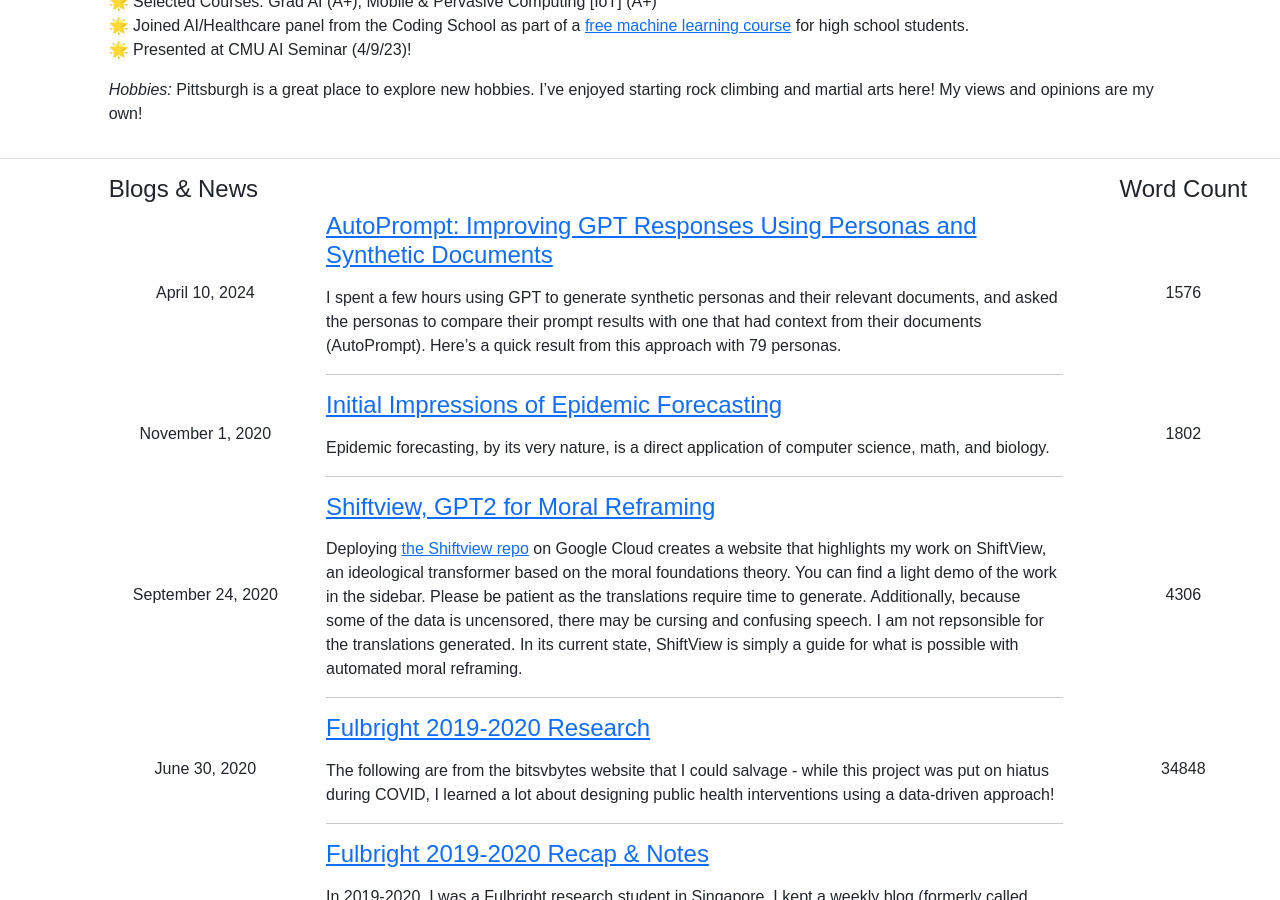
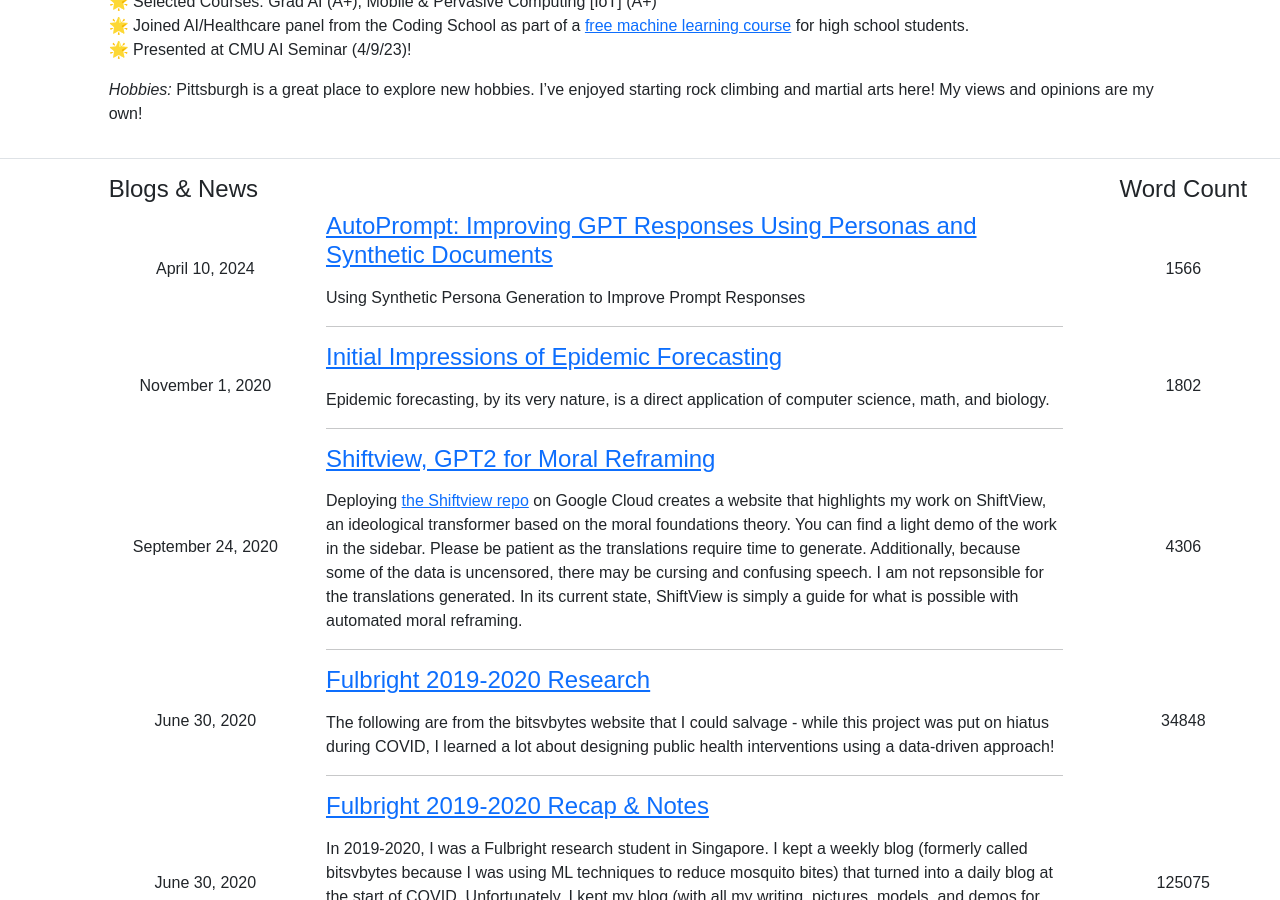
Before and after one commit to Ananya-Joshi/ananya-joshi.github.io, a Jekyll site: the page built from index.md, in a window 1280 px wide and 900 px high, scrolled down 3671 px. Built offline with Jekyll 4.4.1, drawn with Linux system fonts in a browser that asks for light colours.

Commit message:
add AutoPrompt Changes

```diff
--- a/_posts/2024-04-10-Prompt-Engineering-and-Bias.md
+++ b/_posts/2024-04-10-Prompt-Engineering-and-Bias.md
@@ -5,13 +5,16 @@
 categories: Generative_AI
 ---
 
-I spent a few hours using GPT to generate synthetic personas and their relevant documents, and asked the personas to compare their prompt results with one that had context from their documents (AutoPrompt). Here's a quick result from this approach with 79 personas.
+Using Synthetic Persona Generation to Improve Prompt Responses
 
-![Results from Experiment 1](assets/NLP4.svg)
+AutoPrompt uses GPT to generate synthetic personas and their relevant documents and asking the personas to compare their prompt results with one that had context from their documents. Here's a quick result from this approach with 79 personas.
 
-From this, we had to investigate the possibility of over-fitting to under-represented personas so I ran two experiments to test that overfitting hypothesis over this prototype:
 
-![Results from Experiment 2](assets/NLP5.svg)
+<img src="/assets/NLP6.png" width="70%">
+
+From this, we had to investigate the possibility of over-fitting to under-represented personas and ran two experiments to test that overfitting hypothesis over this prototype:
+
+<img src="/assets/NLP5.png" width="70%">
 
 A: For classes of prompts, the baseline GPT response was 17% less satisfactory for underrepresented personas.
 B: Using the content of the persona’s documents is 11% more satisfactory than explicit demographic context.
@@ -21,7 +24,7 @@
 - Incorporating real data.
 - Testing with a larger sample size.
 
-![Results from Experiment 3](assets/NLP6.svg)
+<img src="/assets/NLP4.png" width="70%">
 
 There's definitely a lot of interesting directions going forward here, but these types of synthetic setups enable different types of experiementations than what was historically possible.
 
```
Also changed, not shown: 1 other file.
